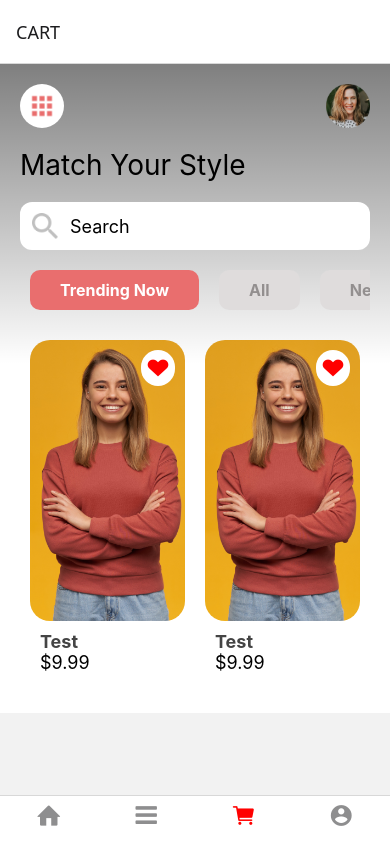
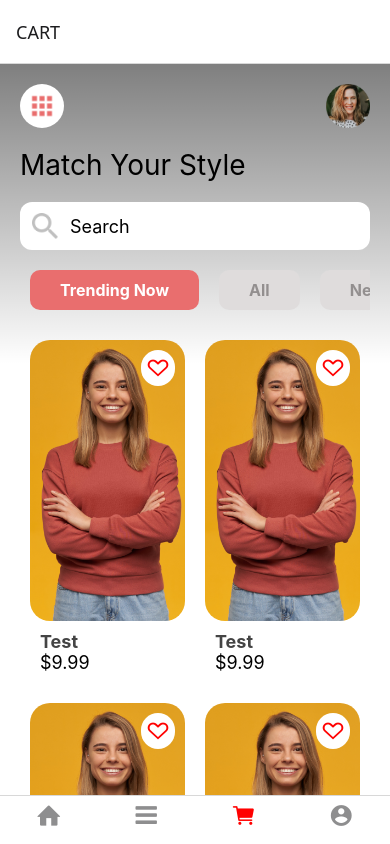
Before and after one commit to Thanawat0107/bare-minimum, a React Native app: screen /CART in a window 390 px wide. Built offline with nearby package versions, Linux system fonts and the light colour scheme.

Commit message:
FlatList Product

```diff
--- a/src/components/ProductCard.jsx
+++ b/src/components/ProductCard.jsx
@@ -1,4 +1,4 @@
-import { Image, StyleSheet, View, Text, TouchableOpacity } from "react-native";
+import { Image, StyleSheet, View, Text, TouchableOpacity, FlatList } from "react-native";
 import React, {useState} from "react";
 import { Dimensions } from "react-native";
 import Entypo from "@expo/vector-icons/Entypo";
@@ -7,9 +7,11 @@ const windowWidth = Dimensions.get("window").width;
 const windowHeight = Dimensions.get("window").height;
 
 const ProductCatd = () => {
-  console.log("ความกว้าง", windowWidth);
-  console.log("ความสูง", windowHeight);
-  const [isLiked, setIsLiked] = useState(false);
+//   console.log("ความกว้าง", windowWidth);
+//   console.log("ความสูง", windowHeight);
+
+  //const [isLiked, setIsLiked] = useState(false);
+   const isLiked = true;
   return (
     <View style={styles.container}>
       <Image
@@ -20,17 +22,13 @@ const ProductCatd = () => {
         <Text style={styles.title}>Test</Text>
         <Text style={styles.price}>$9.99</Text>
       </View>
-      <TouchableOpacity
-        onPress={() => setIsLiked(!isLiked)}
-        style={styles.likeContainer}
-      >
+      <TouchableOpacity onPress={() => {}} style={styles.likeContainer}>
         {isLiked ? (
           <Entypo name="heart-outlined" size={24} color="red" />
         ) : (
-            <Entypo name="heart" size={24} color="red" />
+          <Entypo name="heart" size={24} color="red" />
         )}
       </TouchableOpacity>
-
     </View>
   );
 };
--- a/src/screen/HomeScreen.jsx
+++ b/src/screen/HomeScreen.jsx
@@ -5,12 +5,13 @@ import {
   Text,
   Image,
   TextInput,
+  FlatList
 } from "react-native";
 import React from "react";
 import { LinearGradient } from "expo-linear-gradient";
 import Header from "../components/Header";
 import Category from "../components/Category";
-import ProductCatd from "../components/ProductCard";
+import ProductCard from "../components/ProductCard";
 
 
 const HomeScreen = () => {
@@ -31,11 +32,11 @@ const HomeScreen = () => {
         <TextInput placeholder="Search" style={styles.textInput} />
       </View>
       <Category />
-      <View style={{ flexDirection: "row" }}>
-        <ProductCatd />
-        <ProductCatd />
-      </View>
-
+      <FlatList
+        numColumns={2}
+        data={[1, 2, 3, 4, 5]}
+        renderItem={ProductCard}
+      />
     </View>
   );
 };
```
